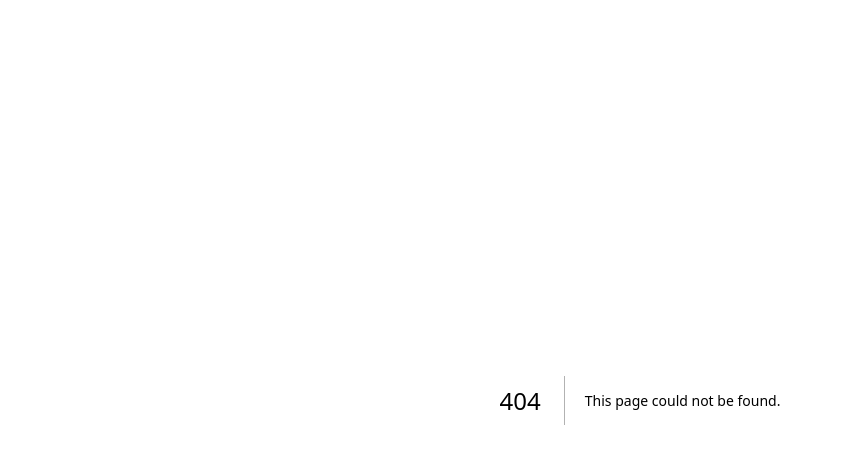
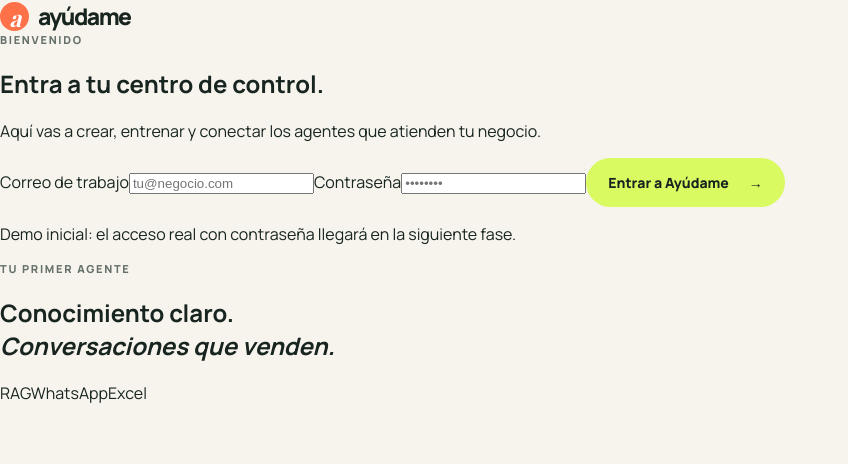
Before and after one commit to elduroentodo/ayudame, a Next.js app: page /login in a window 1280 px wide. Before the commit this address had no page. Shown: the top 464 px of the page, without its empty margins (0-848 px from the left). Built offline with nearby package versions, Linux system fonts and the light colour scheme; a web font is replaced by a local one.

Commit message:
feat: add Ayudame login entry point

```diff
--- /dev/null
+++ b/app/login/page.tsx
@@ -0,0 +1,21 @@
+import Link from "next/link";
+
+export default function LoginPage() {
+  return (
+    <main className="auth-page">
+      <section className="auth-card">
+        <Link className="brand" href="/"><span className="brand-mark">a</span><span>ayúdame</span></Link>
+        <p className="eyebrow">Bienvenido</p>
+        <h1>Entra a tu centro de control.</h1>
+        <p className="auth-copy">Aquí vas a crear, entrenar y conectar los agentes que atienden tu negocio.</p>
+        <form className="auth-form">
+          <label>Correo de trabajo<input type="email" placeholder="tu@negocio.com" /></label>
+          <label>Contraseña<input type="password" placeholder="••••••••" /></label>
+          <Link className="button button-primary" href="/app">Entrar a Ayúdame <span>→</span></Link>
+        </form>
+        <p className="auth-note">Demo inicial: el acceso real con contraseña llegará en la siguiente fase.</p>
+      </section>
+      <aside className="auth-aside"><p className="eyebrow">Tu primer agente</p><h2>Conocimiento claro.<br /><em>Conversaciones que venden.</em></h2><div className="auth-orbit"><span>RAG</span><span>WhatsApp</span><span>Excel</span></div></aside>
+    </main>
+  );
+}
```
